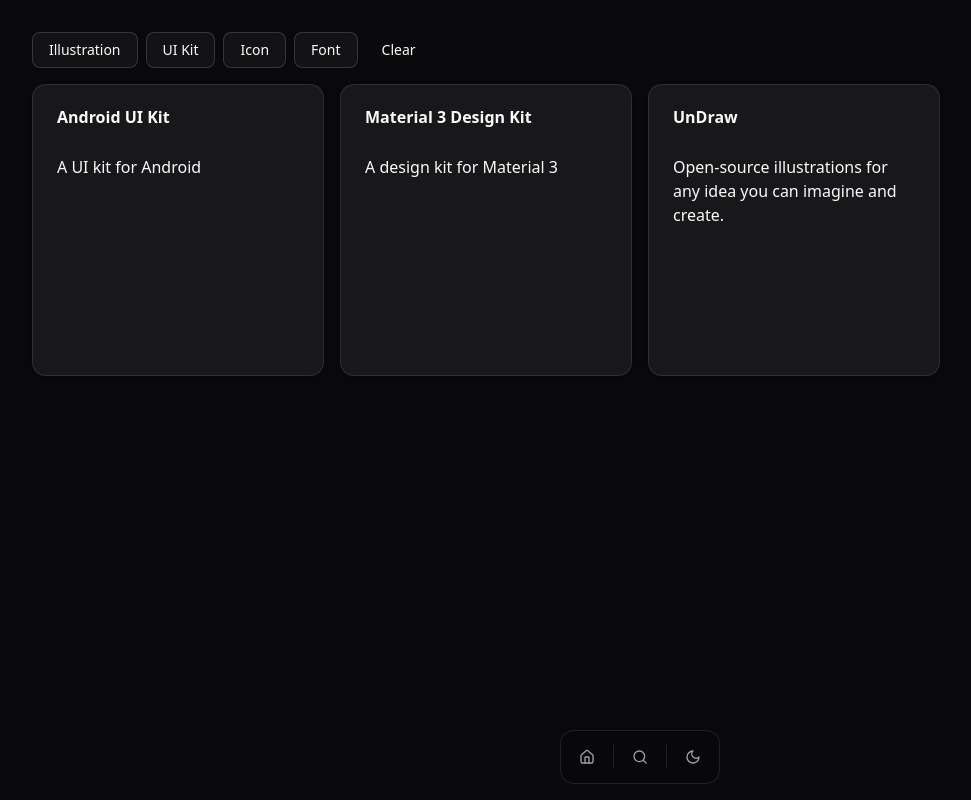
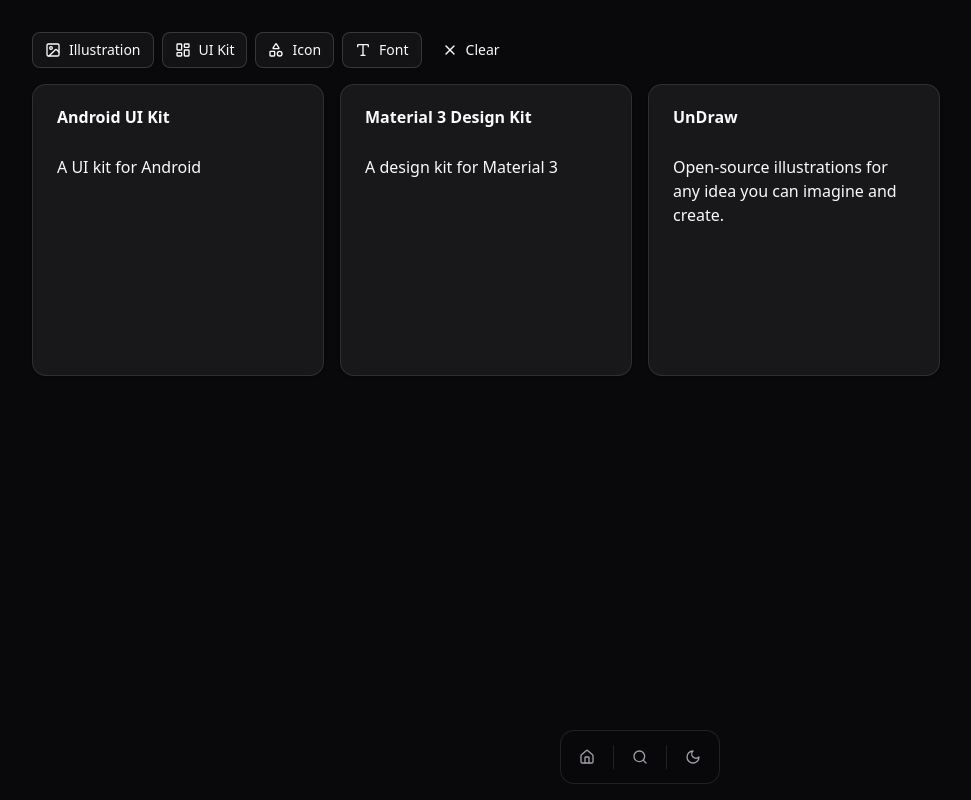
Before and after one commit to foundly-dev/glowww, a Next.js app: page / in a window 1280 px wide. Shown: the whole page, without its empty margins (0-971 px from the left). Built offline with nearby package versions, Linux system fonts and the light colour scheme.

Commit message:
feat: ✨ tag icons

```diff
--- a/src/app/(app)/_components/item-tags.tsx
+++ b/src/app/(app)/_components/item-tags.tsx
@@ -1,4 +1,13 @@
 "use client";
+
+import {
+  ImageIcon,
+  LayoutDashboardIcon,
+  Shapes,
+  TagIcon,
+  Type,
+  XIcon,
+} from "lucide-react";
 
 import { Button } from "@/components/ui/button";
 import { tags as allTags, Tag } from "@/content/schema";
@@ -25,14 +34,27 @@
             variant={isActive ? "default" : "outline"}
             onClick={() => onTagClick(tag)}
           >
+            {tagIcon(tag)}
             {tag}
           </Button>
         );
       })}
 
       <Button variant="ghost" onClick={() => setTags([])}>
+        <XIcon className="h-4 w-4" />
         Clear
       </Button>
     </div>
   );
 };
+
+const tagIcon = (tag: Tag) => {
+  return (
+    {
+      Illustration: <ImageIcon />,
+      "UI Kit": <LayoutDashboardIcon />,
+      Font: <Type />,
+      Icon: <Shapes />,
+    }[tag] ?? <TagIcon />
+  );
+};
```
